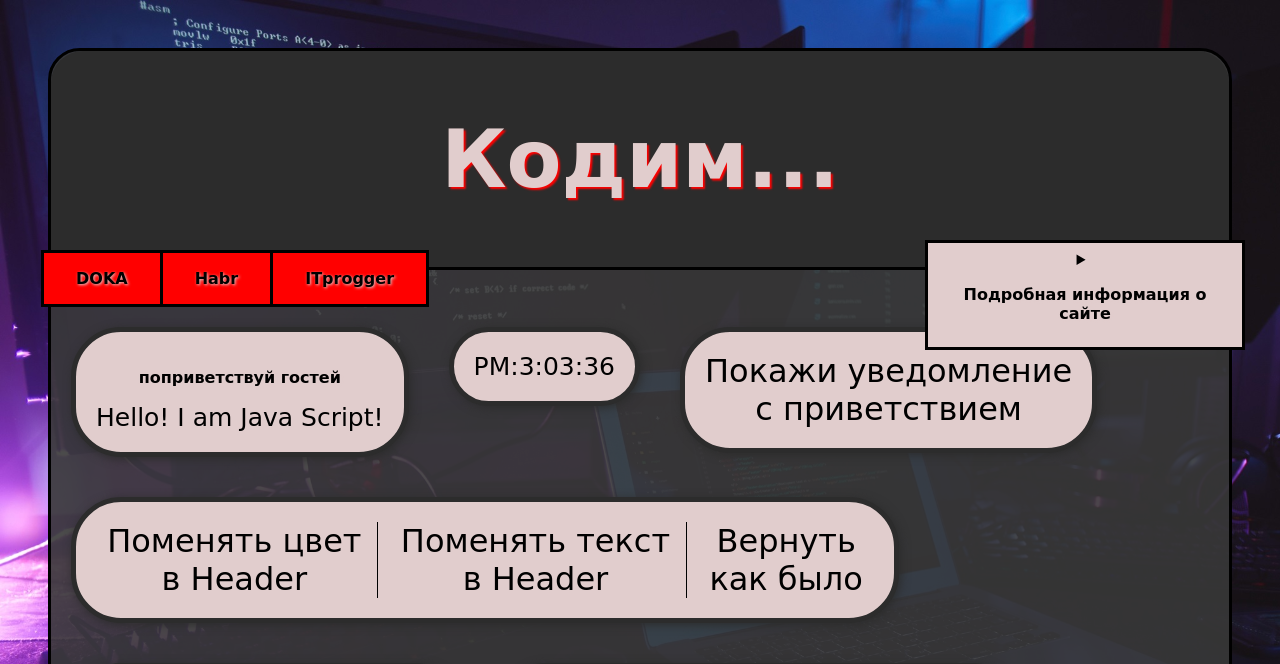
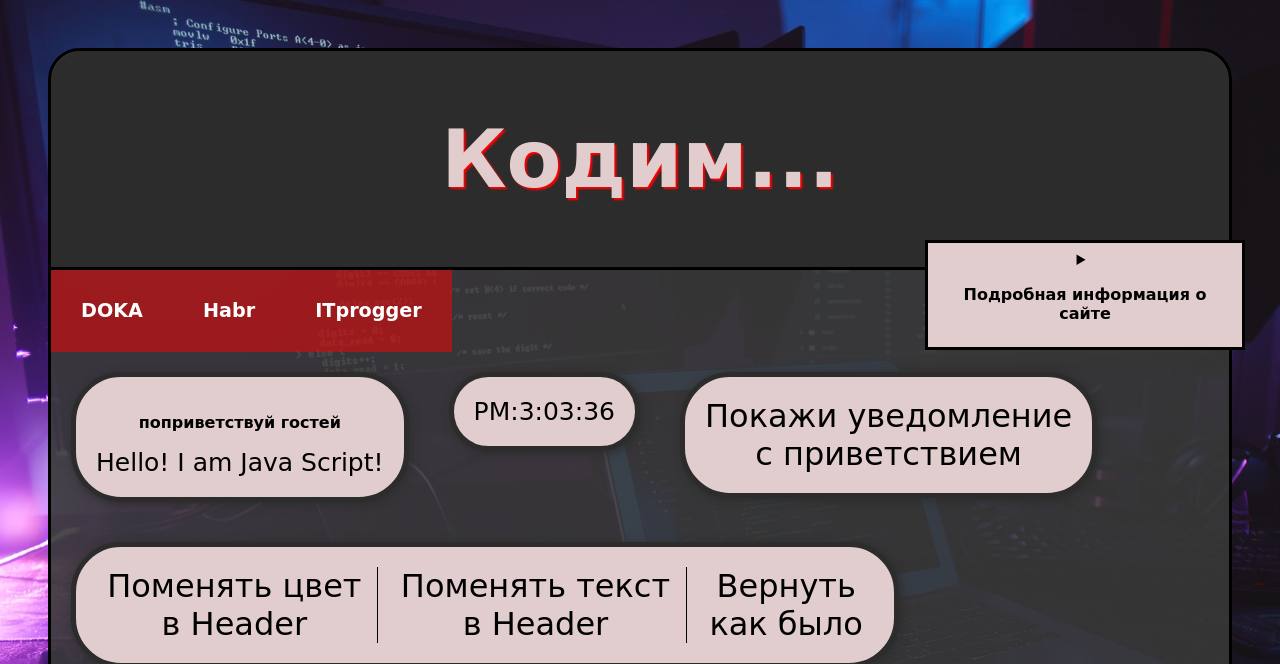
Before and after one commit to Reddevilarmy84/FastAPI, a Python web app: template templates/home.html in a window 1280 px wide. Shown: the top 664 px of the page. Run offline with Jinja, Linux system fonts and the light colour scheme; the template is opened without the code that fills it, so the values that code supplies are empty.

Commit message:
убрать тени с <P>

```diff
--- a/static/main.css
+++ b/static/main.css
@@ -19,8 +19,7 @@ body {
 .header {
     padding: 0.5rem;
     height: max-content;
-    background-color: #2c2c2c;
-
+    background-color: rgb(44, 44, 44);
     border-bottom: black solid 0.2rem;
     text-align: center;
     border-top-left-radius: 2rem;
@@ -40,18 +39,23 @@ body {
 
 
 #navigation {
-    margin: -20px 0 0 -10px;
-    background-color: rgba(255, 0, 0, 1);
+    background-color: rgba(255, 0, 0, 0.5);
     height: max-content;
     width: max-content;
-    border-left: black solid 0.2rem;
-    border-top: black solid 0.2rem;
-    border-bottom: black solid 0.2rem;
     position: sticky;
-    top: -12px;
+    top: -20px;
     display: flex;
 }
 
+.navigation-item {
+    padding: 10px 30px;
+    transition: all, 0.3s;
+}
+
+.navigation-item:hover {
+    background-color: rgba(255, 0, 0, 0.8);
+    transform: scale(1.02);
+}
 h1 {
     color: #e1cdcd;
     font-family: "Comic Sans MS";
@@ -64,7 +68,6 @@ p {
     font-family: "Comic Sans MS";
     font-weight: bolder;
     color: black;
-    text-shadow: #e1cdcd 1px 1px 3px;
 }
 
 .content {
@@ -113,14 +116,10 @@ button {
 }
 
 .link {
-    padding-right: 2rem;
-    padding-left: 2rem;
     text-decoration: none;
-    border-right: black solid 0.2rem;
 }
 
-.pLink:hover {
+.pLink {
     color: #ffffff;
-    font-weight: bolder;
-    text-shadow: white 3px 3px 3px;
+    font-size: 1.2rem;
 }
--- a/templates/home.html
+++ b/templates/home.html
@@ -21,9 +21,15 @@
             </details>
         </header>
         <nav id="navigation">
-            <a class="link" href="https://doka.guide" target="_blank"><p class="pLink">DOKA</p></a>
-            <a class="link" href="https://habr.com/ru/feed/" target="_blank"><p class="pLink">Habr</p></a>
-            <a class="link" href="https://itproger.com/" target="_blank"><p class="pLink">ITprogger</p></a>
+            <div class="navigation-item">
+                <a class="link" href="https://doka.guide" target="_blank"><p class="pLink">DOKA</p></a>
+            </div>
+            <div class="navigation-item">
+                <a class="link" href="https://habr.com/ru/feed/" target="_blank"><p class="pLink">Habr</p></a>
+            </div>
+            <div class="navigation-item">
+                <a class="link" href="https://itproger.com/" target="_blank"><p class="pLink">ITprogger</p></a>
+            </div>
         </nav>
         <section class="content" id="content">
 
@@ -136,7 +142,7 @@
                         $('.header').css('backgroundColor', '#9a9a9a');
                     })
                 </script>
-            </div>
+            </div>  <!-- Темная и светлая темы + автоопределение -->
         </section>
         <section style="height: 50rem" id="content2">
         </section>
```
